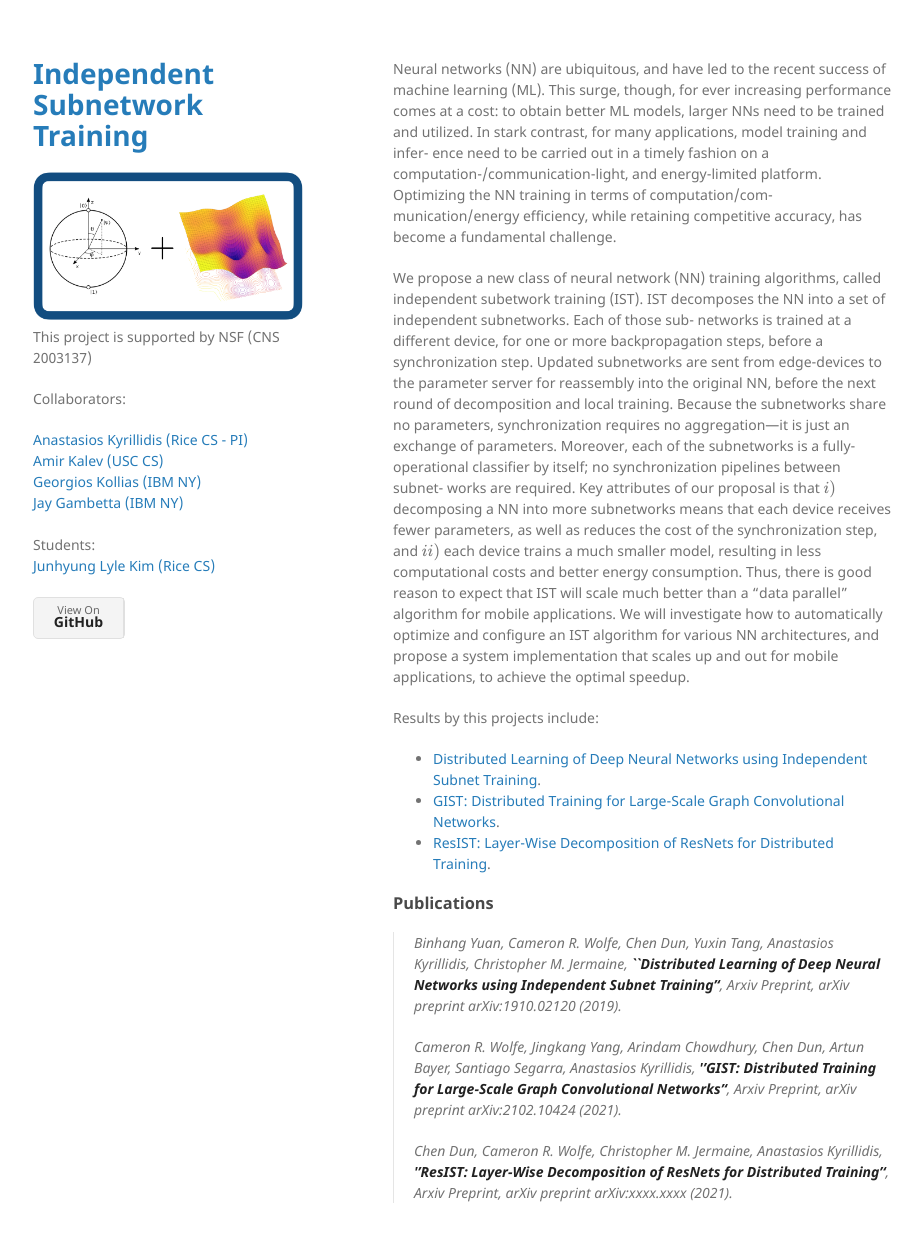
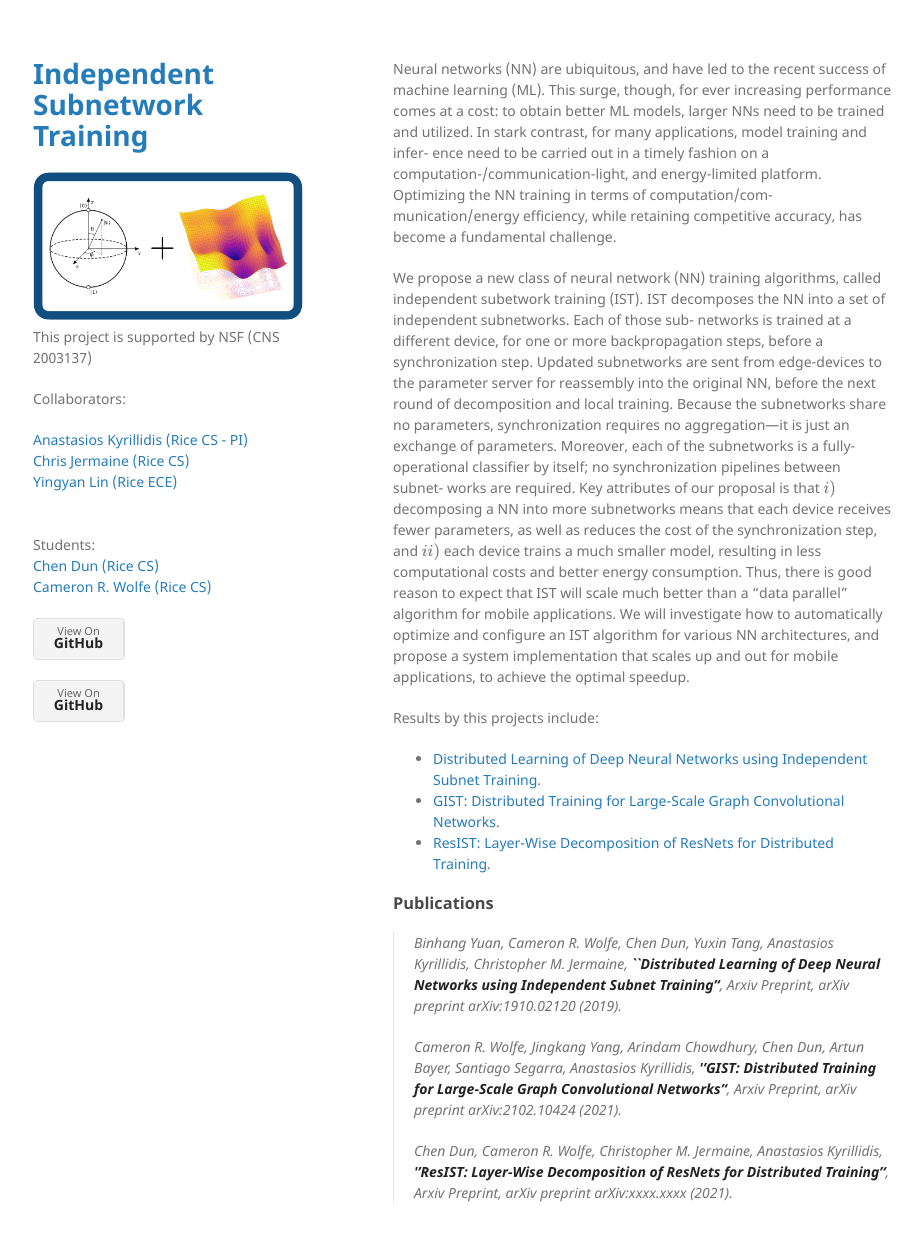
Before and after one commit to akyrillidis/ist, a Jekyll site: the page built from index.md, in a window 1280 px wide and 1273 px high. Shown: the top 1242 px of the window, without its empty margins (177-1099 px from the left). Built offline with Jekyll 4.4.1, drawn with Linux system fonts in a browser that asks for light colours; formulas are drawn with MathJax 3.

Commit message:
Update default.html

```diff
--- a/_layouts/default.html
+++ b/_layouts/default.html
@@ -28,13 +28,13 @@
 
         <p class="view">Collaborators:</p>
         <a href="http://akyrillidis.github.io/">Anastasios Kyrillidis (Rice CS - PI)</a> <br>
-        <a href="https://scholar.google.com/citations?user=te_1dnAAAAAJ&hl=en">Amir Kalev (USC CS)</a> <br>
-        <a href="https://researcher.watson.ibm.com/researcher/view.php?person=us-gkollias">Georgios Kollias (IBM NY)</a> <br>
-        <a href="https://scholar.google.com/citations?user=690ygNAAAAAJ&hl=en">Jay Gambetta (IBM NY)</a>
+        <a href="https://www.cs.rice.edu/~cmj4/">Chris Jermaine (Rice CS)</a> <br>
+        <a href="https://eiclab.net/">Yingyan Lin (Rice ECE)</a> <br>
         <br> <br>
 
         Students: <br>
-        <a href="https://jlylekim.github.io/">Junhyung Lyle Kim (Rice CS)</a>
+        <a href="">Chen Dun (Rice CS)</a> <br>
+        <a href="https://wolfecameron.github.io/">Cameron R. Wolfe (Rice CS)</a>
 
         <br>
         <br>
@@ -47,6 +47,14 @@
           <li><a href="https://github.com/gidiko/MiFGD">View On <strong>GitHub</strong></a></li>
         </ul>
         {% endif %}
+
+        {% if site.show_downloads %}
+        <ul class="downloads">
+          <li><a href="https://github.com/gidiko/MiFGD">View On <strong>GitHub</strong></a></li>
+        </ul>
+        {% endif %}
+
+
       </header>
       <section>
 
```
